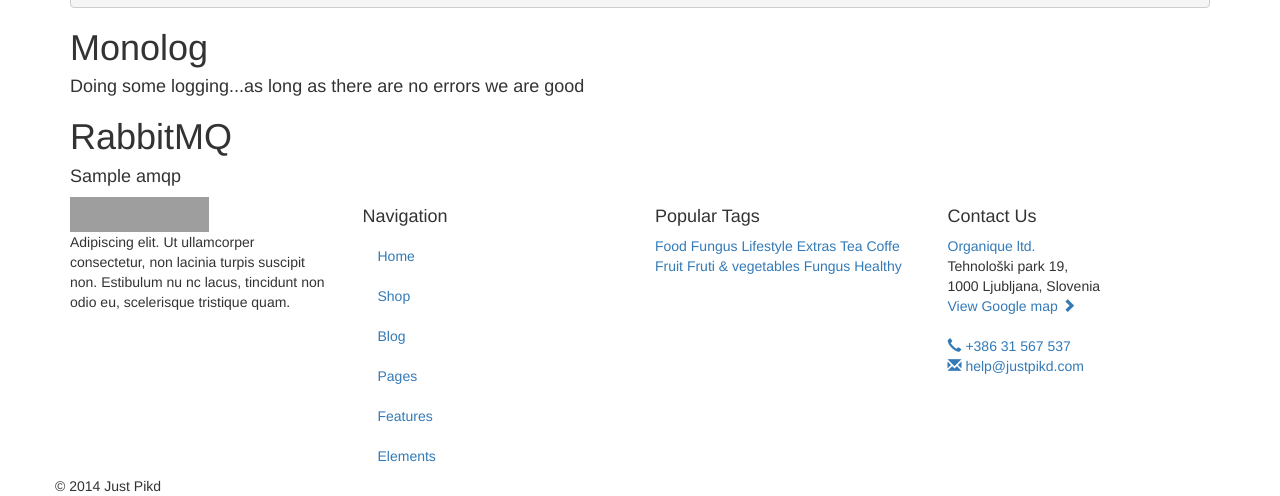
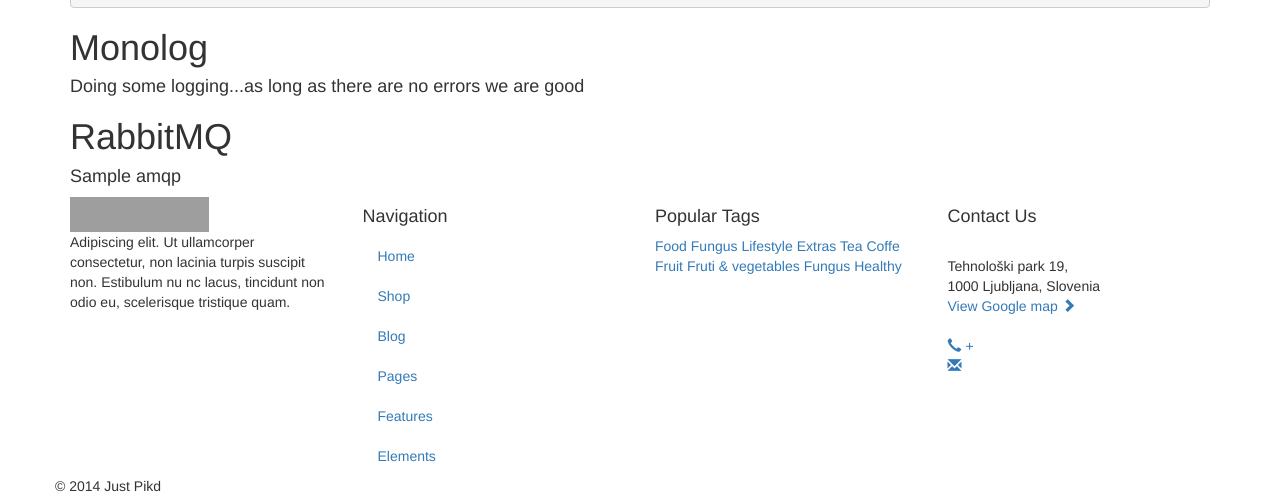
Before and after one commit to jklein/just-pikd, a PHP site: template app/templates/util.twig in a window 1280 px wide. Shown: the part 539-1035 px from the top of the page. Run offline with PHP 8.4, Linux system fonts and the light colour scheme; the template is opened without the code that fills it: most values are stand-ins (such as "Sample title", 1, 10 or a date in 2020); some libraries are stand-ins or nearby versions; grey boxes are pictures that could not be loaded.

Commit message:
Cleaning up config, using it in footer

```diff
--- a/app/templates/modules/footer.twig
+++ b/app/templates/modules/footer.twig
@@ -45,12 +45,12 @@
                 <div class="footer-wdgets__heading--line">
                   <h4 class="footer-widgets__heading">Contact Us</h4>
                 </div>
-                <a class="footer__link" href="#">Organique ltd.</a><br>
+                <a class="footer__link" href="#">{{ config.company_name }}</a><br>
                 Tehnološki park 19,<br>
                 1000 Ljubljana, Slovenia<br>
                 <a class="footer__link--small" href="contact-2.html">View Google map <span class="glyphicon glyphicon-chevron-right glyphicon--footer-small"></span></a><br><br>
-                <a class="footer__link" href="#"><span class="glyphicon glyphicon-earphone glyphicon--footer"></span> +386 31 567 537</a><br>
-                <a class="footer__link" href="#"><span class="glyphicon glyphicon-envelope glyphicon--footer"></span> help@justpikd.com</a>
+                <a class="footer__link" href="tel:+{{ config.phone_number }}"><span class="glyphicon glyphicon-earphone glyphicon--footer"></span> +{{ config.phone_number }}</a><br>
+                <a class="footer__link" href="mailto:{{ config.support_email }}"><span class="glyphicon glyphicon-envelope glyphicon--footer"></span> {{ config.support_email }}</a>
               </div>
             </div>
         </div>
--- a/www/index.php
+++ b/www/index.php
@@ -32,6 +32,7 @@ $view->parserExtensions = array(
 // Set globally available data on the view
 $view->appendData([
     'logged_in' => !empty($_SESSION['email']),
+    'config'    => $app->config,
 ]);
 
 $app->get('/', function () use ($app) {
```
Also changed, not shown: app/src/Config.php (+9 -3 lines).
